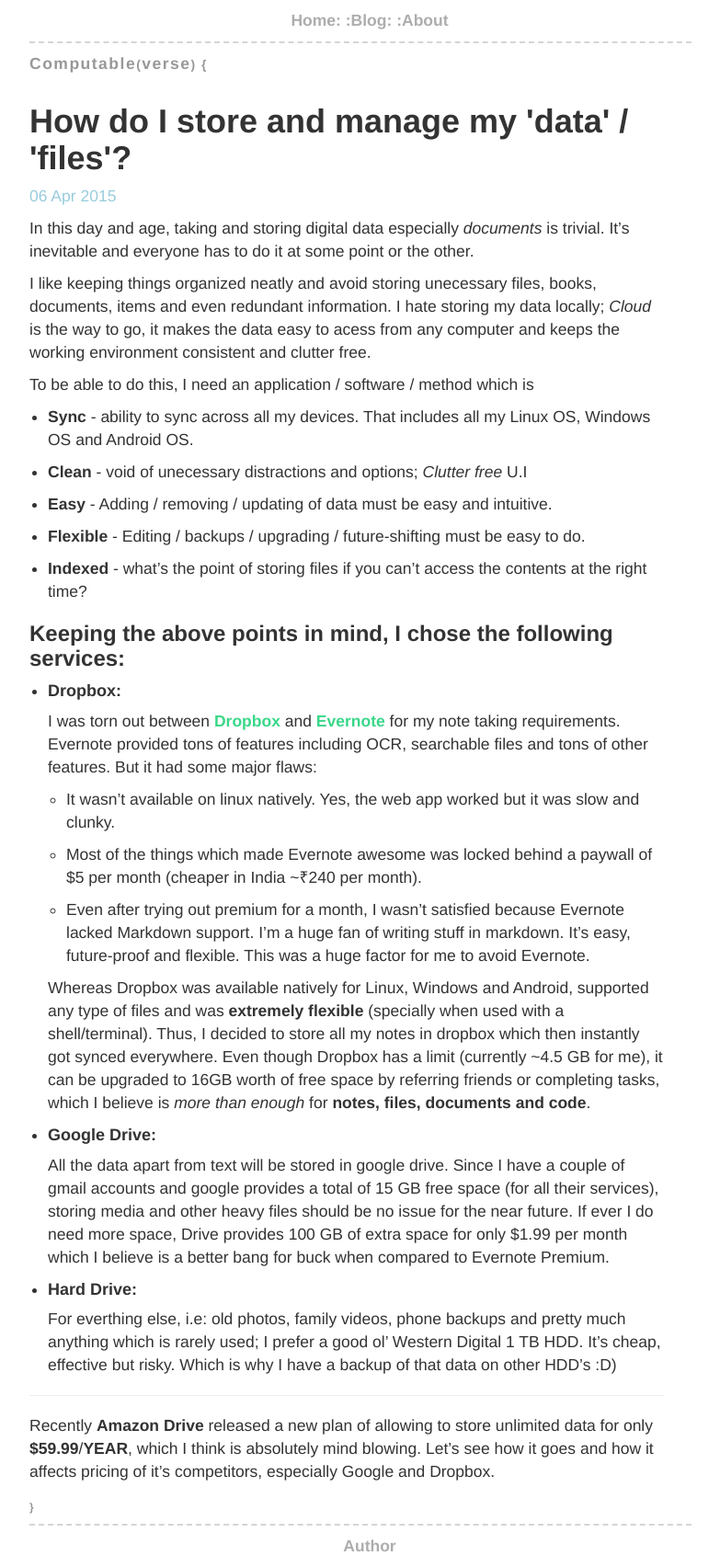
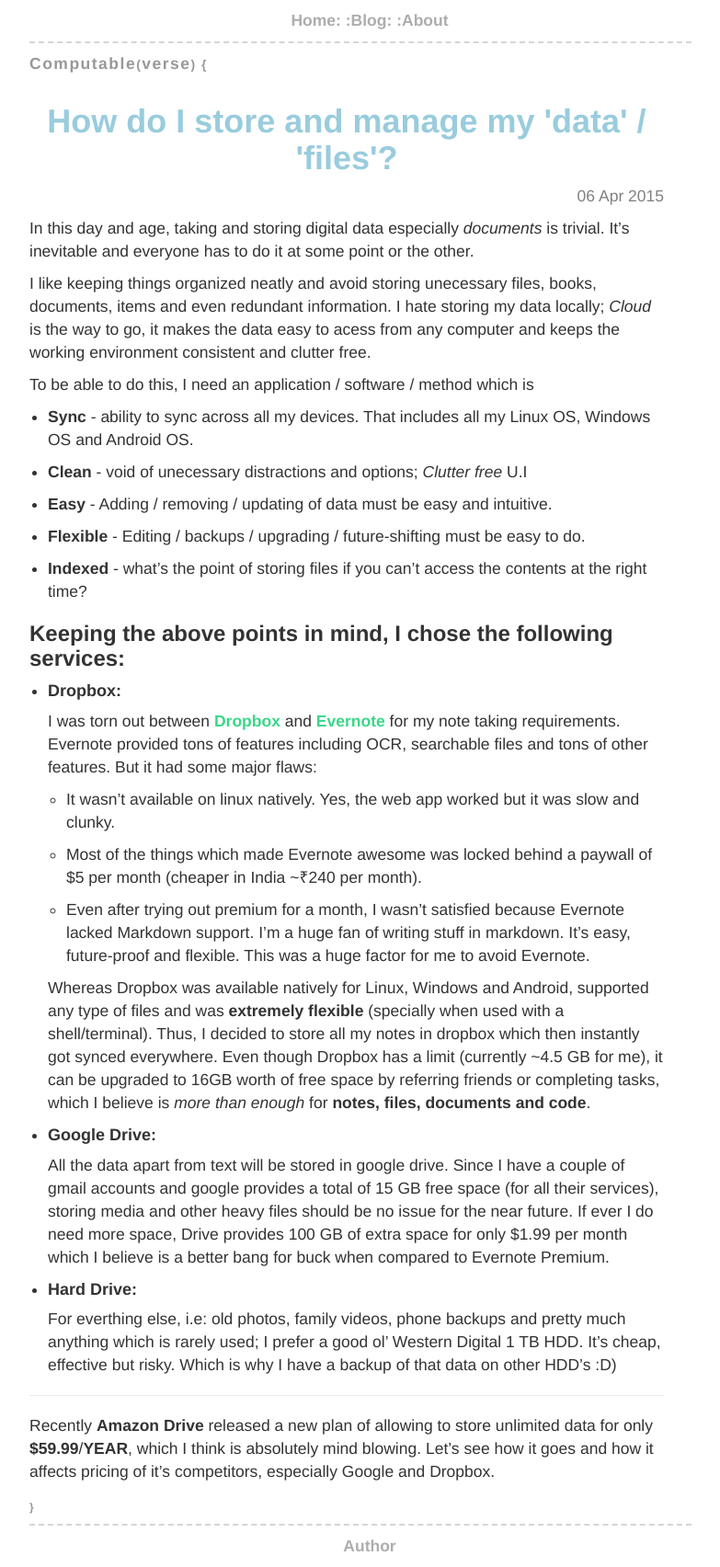
Before and after one commit to ACidDrinkeR/lol.github.io, a Jekyll site: the page built from _posts/2015-04-06-how-i-store-manage-data-files.md, in a window 1280 px wide. Shown: the whole page at 92% size, without its empty margins (278-1061 px from the left). Built offline with Jekyll 4.4.1, drawn with Linux system fonts in a browser that asks for light colours.

Commit message:
updated post layout -color/alignment

```diff
--- a/_layouts/post.html
+++ b/_layouts/post.html
@@ -3,8 +3,8 @@
 comments: true
 ---
 
-<h1>{{ page.title }}</h1>
-<p class="meta myBlue">{{ page.date | date_to_string }}</p>
+<h1 class="myBlue text-center">{{ page.title }}</h1>
+<p class="meta myGray text-right">{{ page.date | date_to_string }}</p>
 
 <div class="post">
   {{ content }}
```
